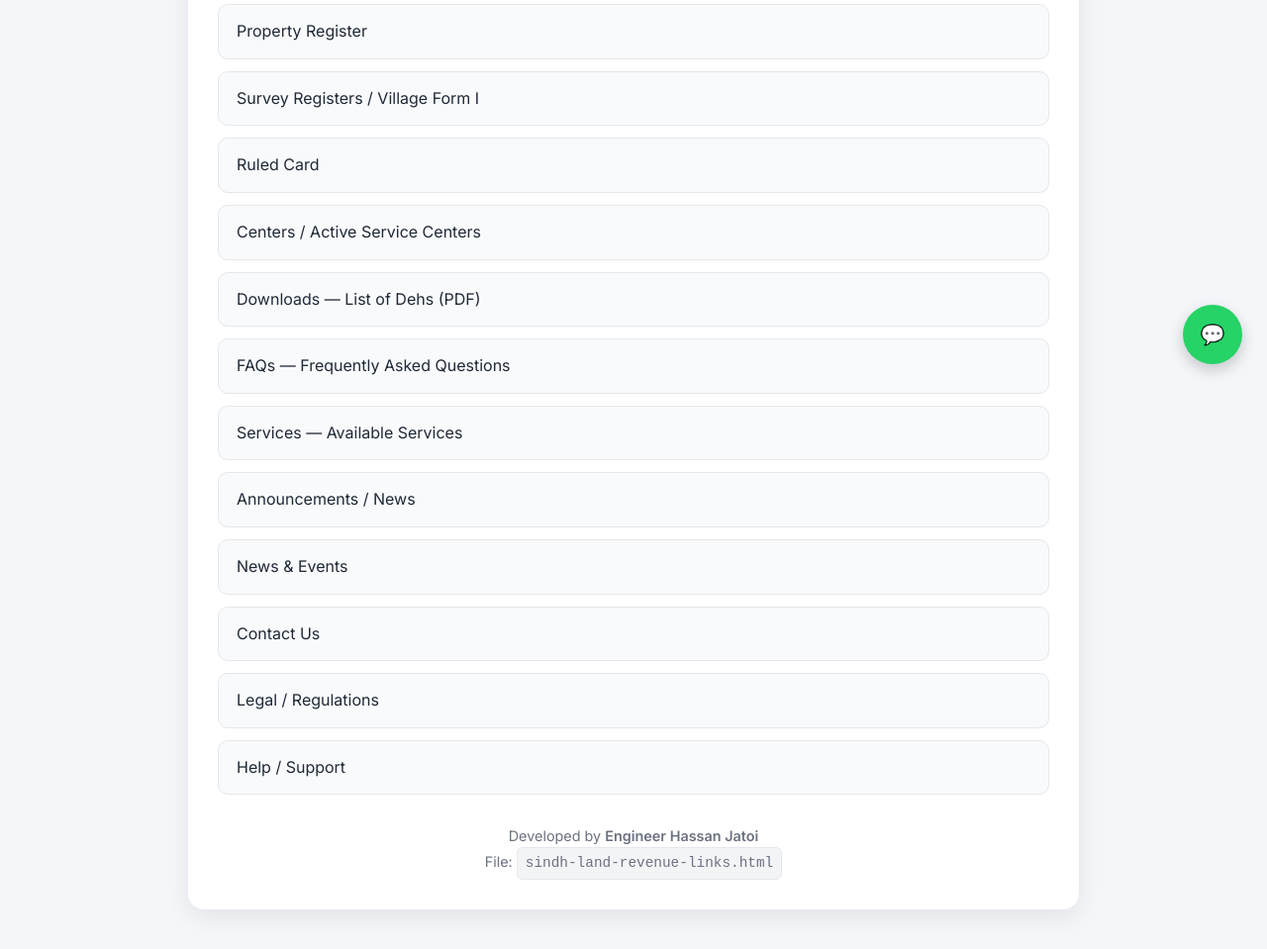
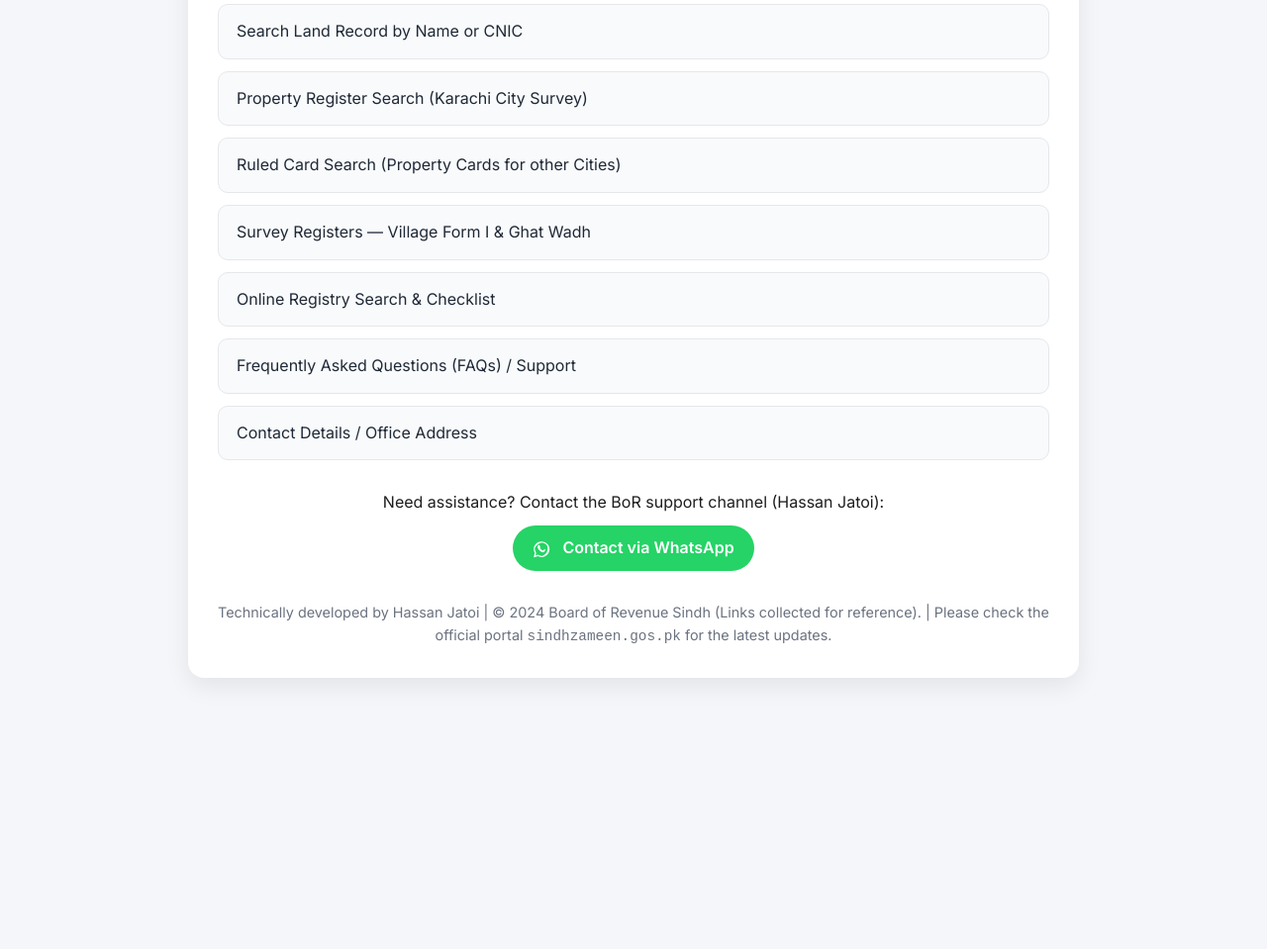
Before and after one commit to alkarampoultry505-afk/Search-Engine-, a plain HTML site: page index.html in a window 1280 px wide. Shown: the part 407-1366 px from the top of the page at 99% size. After the commit the page ends 1132 px from the top, so only its background shows below. Drawn offline with Linux system fonts and the light colour scheme.

Commit message:
Update index.html

```diff
--- a/index.html
+++ b/index.html
@@ -22,7 +22,9 @@
       box-shadow: 0 8px 24px rgba(0,0,0,0.08);
       transition: transform 0.3s ease;
     }
-    .container:hover { transform: translateY(-4px); }
+    .container:hover {
+      transform: translateY(-4px);
+    }
     h1 {
       font-family: 'Roboto Slab', serif;
       font-size: 2rem;
@@ -36,8 +38,14 @@
       margin-bottom: 24px;
       font-size: 1rem;
     }
-    ul.links { list-style: none; padding: 0; margin: 0; }
-    ul.links li { margin-bottom: 12px; }
+    ul.links {
+      list-style: none;
+      padding: 0;
+      margin: 0;
+    }
+    ul.links li {
+      margin-bottom: 12px;
+    }
     ul.links li a {
       display: block;
       padding: 14px 18px;
@@ -50,9 +58,9 @@
       transition: all 0.3s ease;
     }
     ul.links li a:hover {
-      background: #25d366; /* WhatsApp green hover effect */
+      background: #2563eb;
       color: #fff;
-      border-color: #25d366;
+      border-color: #2563eb;
       transform: translateX(6px);
     }
     footer {
@@ -69,26 +77,21 @@
       border: 1px solid #e5e7eb;
       font-family: monospace;
     }
-    /* WhatsApp floating button */
     .whatsapp-btn {
-      position: fixed;
-      bottom: 25px;
-      right: 25px;
-      background: #25d366;
-      color: #fff;
-      font-size: 20px;
-      border-radius: 50%;
-      width: 60px;
-      height: 60px;
-      display: flex;
-      justify-content: center;
-      align-items: center;
+      display: inline-block;
+      margin-top: 10px;
+      background: #25D366;
+      color: white;
+      padding: 10px 20px;
+      font-weight: 600;
+      border-radius: 50px;
       text-decoration: none;
-      box-shadow: 0 6px 15px rgba(0,0,0,0.2);
-      transition: transform 0.3s ease;
-      z-index: 1000;
+      transition: all 0.3s ease;
     }
-    .whatsapp-btn:hover { transform: scale(1.1); }
+    .whatsapp-btn:hover {
+      background: #1ebe5d;
+      transform: translateY(-2px);
+    }
   </style>
 </head>
 <body>
@@ -100,29 +103,29 @@
       <li><a href="https://sindhzameen.gos.pk/" target="_blank" rel="noopener">Home — Sindh Zameen</a></li>
       <li><a href="https://sindhzameen.gos.pk/maps.aspx" target="_blank" rel="noopener">Maps — Deh / General / Archives</a></li>
       <li><a href="https://sindhzameen.gos.pk/mfr/ShowMFR_D_z_m2.aspx" target="_blank" rel="noopener">Microfilmed Land Record (MFR)</a></li>
-      <li><a href="https://sindhzameen.gos.pk/PropertyRegister.aspx" target="_blank" rel="noopener">Property Register</a></li>
-      <li><a href="https://sindhzameen.gos.pk/VfFormVF1.aspx" target="_blank" rel="noopener">Survey Registers / Village Form I</a></li>
-      <li><a href="https://sindhzameen.gos.pk/ruledcard.aspx" target="_blank" rel="noopener">Ruled Card</a></li>
-      <li><a href="https://sindhzameen.gos.pk/Centers.aspx" target="_blank" rel="noopener">Centers / Active Service Centers</a></li>
-      <li><a href="https://sindhzameen.gos.pk/pdf/listofdeh.pdf" target="_blank" rel="noopener">Downloads — List of Dehs (PDF)</a></li>
-      <li><a href="https://sindhzameen.gos.pk/FAQs.aspx" target="_blank" rel="noopener">FAQs — Frequently Asked Questions</a></li>
-      <li><a href="https://sindhzameen.gos.pk/Services.aspx" target="_blank" rel="noopener">Services — Available Services</a></li>
-      <li><a href="https://sindhzameen.gos.pk/Announcements.aspx" target="_blank" rel="noopener">Announcements / News</a></li>
-      <li><a href="https://sindhzameen.gos.pk/NewsEvents.aspx" target="_blank" rel="noopener">News & Events</a></li>
-      <li><a href="https://sindhzameen.gos.pk/ContactUs.aspx" target="_blank" rel="noopener">Contact Us</a></li>
-      <li><a href="https://sindhzameen.gos.pk/Legal.aspx" target="_blank" rel="noopener">Legal / Regulations</a></li>
-      <li><a href="https://sindhzameen.gos.pk/Help.aspx" target="_blank" rel="noopener">Help / Support</a></li>
+      <!-- Completed List of Key Services from sindhzameen.gos.pk -->
+      <li><a href="https://sindhzameen.gos.pk/searchname.aspx" target="_blank" rel="noopener">Search Land Record by Name or CNIC</a></li>
+      <li><a href="https://sindhzameen.gos.pk/PropertyRegister.aspx" target="_blank" rel="noopener">Property Register Search (Karachi City Survey)</a></li>
+      <li><a href="https://sindhzameen.gos.pk/ruledcard.aspx" target="_blank" rel="noopener">Ruled Card Search (Property Cards for other Cities)</a></li>
+      <li><a href="https://sindhzameen.gos.pk/VfFormVF1.aspx" target="_blank" rel="noopener">Survey Registers — Village Form I & Ghat Wadh</a></li>
+      <li><a href="https://sindhzameen.gos.pk/services/registries.aspx" target="_blank" rel="noopener">Online Registry Search & Checklist</a></li>
+      <li><a href="https://sindhzameen.gos.pk/FAQs.aspx" target="_blank" rel="noopener">Frequently Asked Questions (FAQs) / Support</a></li>
+      <li><a href="https://sindhzameen.gos.pk/ContactUs.aspx" target="_blank" rel="noopener">Contact Details / Office Address</a></li>
     </ul>
 
+    <div style="text-align: center; margin-top: 30px;">
+        <p class="text-sm text-gray-500">Need assistance? Contact the BoR support channel (Hassan Jatoi):</p>
+        <a href="https://wa.me/923083500829" class="whatsapp-btn" target="_blank" rel="noopener">
+            <svg xmlns="http://www.w3.org/2000/svg" viewBox="0 0 448 512" style="width: 18px; height: 18px; fill: white; margin-right: 8px; vertical-align: middle;">
+                <path d="M380.9 97.1C339.4 55.4 283.4 32 225.8 32c-122.9 0-222.4 99.7-222.4 222.9 0 39.1 10.3 77.2 30.7 110.3l-33.7 122.8 126.9-33.7c32.7 17.7 69.1 27 106.1 27h.1c122.9 0 222.4-99.7 222.4-222.9 0-59.3-24.1-115-67.9-156.9zM225.8 440c-33.1 0-66.2-8.5-95-23.2l-6.7-3.9-69.8 18.3 18.7-68.7-4.1-6.9c-23.7-40-36.8-85.3-36.8-131.7C73.1 143 148.8 67.8 240.2 67.8c44 0 84.8 17.3 115.5 48.8 30.7 31.3 47.9 72.3 47.9 115.5 0 123.1-99.2 223.1-222.2 223.1zm127.3-157.6c-6.1-3-35.7-17.5-41.2-19.5-5.5-2.1-9.5-3.1-13.4 3.1-3.9 6.2-15.9 19.5-19.4 23.4-3.5 3.9-6.9 4.4-12.9 1.4-6.1-3-25.9-9.9-49.3-30.4-18.4-16-30.8-26.9-34.6-33.1-3.9-6.2-.4-9.5 2.8-14.7 2.8-5.3 3.1-9.5 4.7-11.8 1.6-2.4 1.6-4.9.8-7.3s-13.4-32.3-18.3-44.8c-4.8-12.2-9.7-10.6-13.4-10.8-3.5-.2-7.3-.2-11.1-.2s-9.9 1.5-15.1 7.4c-5.2 5.9-19.8 19.4-19.8 47.2 0 27.9 20.3 54.8 23.1 58.7 2.8 3.9 40.1 61.3 96.6 85.5 29.8 12.8 37.7 10.2 46.1 8.2 8.4-2 25.9-10.6 29.6-18.4 3.7-7.8 3.7-14.4 2.6-16.2-1-1.8-3.9-2.8-8.1-4.7z"/>
+            </svg>
+            Contact via WhatsApp
+        </a>
+    </div>
+
     <footer>
-      Developed by <strong>Engineer Hassan Jatoi</strong><br>
-      File: <span class="kbd">sindh-land-revenue-links.html</span>
+      <p>Technically developed by Hassan Jatoi | &copy; 2024 Board of Revenue Sindh (Links collected for reference). | Please check the official portal <kbd>sindhzameen.gos.pk</kbd> for the latest updates.</p>
     </footer>
   </div>
-
-  <!-- WhatsApp floating button -->
-  <a href="https://wa.me/923083500829" target="_blank" class="whatsapp-btn" title="Chat on WhatsApp">
-    &#x1F4AC;
-  </a>
 </body>
 </html>
```
